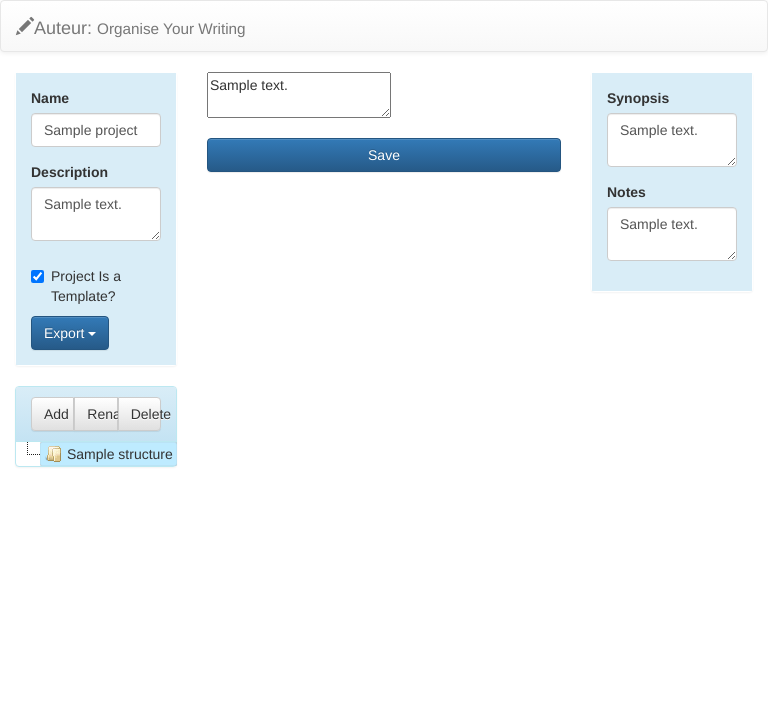
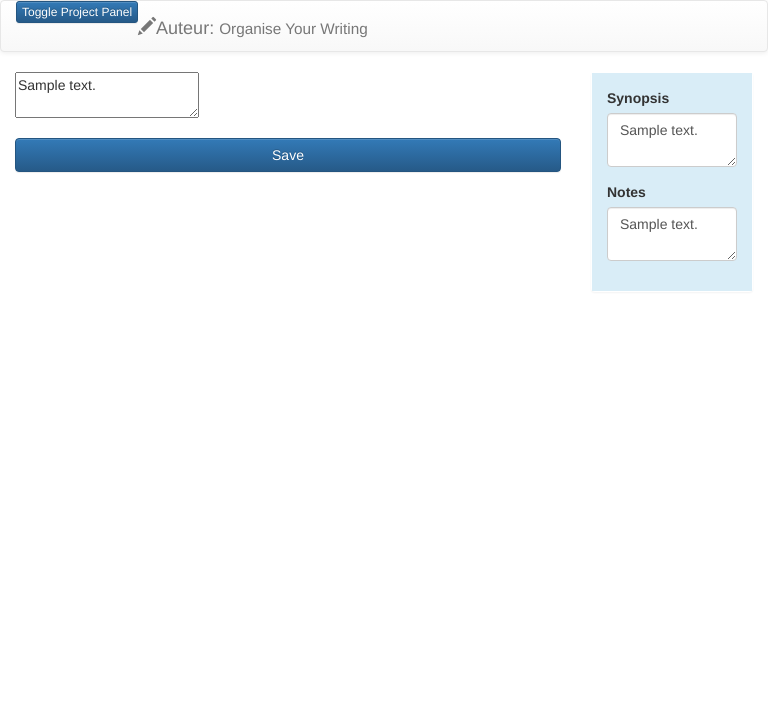
Before and after one commit to burtnoir/Auteur, a Flask app: page /project/1/ in a window 768 px wide. Shown: the top 727 px of the page. Run offline with Flask 2, Linux system fonts and the light colour scheme; tables that the repository leaves empty hold one stand-in row (values such as "Sample post"); some libraries are stand-ins or nearby versions.

Commit message:
Change the off canvas menus so they come in one at a time as the screen shrinks. Added some tests and made use of the session for the first time.

```diff
--- a/auteur/forms.py
+++ b/auteur/forms.py
@@ -3,6 +3,7 @@ Created on May 30, 2015
 
 @author: sbrooks
 '''
+from flask import session
 from flask_wtf import Form
 from wtforms import StringField, BooleanField, SelectField, TextAreaField, validators
 from auteur import db
@@ -29,6 +30,6 @@ class ProjectForm(Form):
         The naming is important - it must start with the word validate be followed
         by an underscore and then the name of the field.
         '''
-        num_same_names = db.session.query(Project.name, db.func.count(Project.name)).filter_by(name=field.data).scalar()
+        num_same_names = db.session.query(db.func.count()).filter(Project.name==field.data).filter(Project.id<>session.get('project_id', -1)).scalar()
         if num_same_names > 0:
             raise ValidationError(lazy_gettext('Name already used.  Maybe a writer should try to be more original?'))
--- a/auteur/static/content.js
+++ b/auteur/static/content.js
@@ -24,11 +24,11 @@ $(document).ready(
 
         // Toggle the off canvas element.
         $('[data-toggle="offcanvasright"]').click(function () {
-            $('#mainrow').addClass('row-offcanvas-right').removeClass('row-offcanvas-left').toggleClass('active');
+            $('#mainrow').removeClass('row-offcanvas-left').addClass('row-offcanvas-right').toggleClass('active');
           });
 
         $('[data-toggle="offcanvasleft"]').click(function () {
-            $('#mainrow').addClass('row-offcanvas-left').removeClass('row-offcanvas-right').toggleClass('active')
+            $('#mainrow').addClass('row-offcanvas-left').removeClass('row-offcanvas-right').toggleClass('active');
           });
 
 
--- a/auteur/static/offcanvas.css
+++ b/auteur/static/offcanvas.css
@@ -1,25 +1,25 @@
 /*
- * Style tweaks
- * --------------------------------------------------
+ * Style tweaks to allow off canvas panels.
+ * ----------------------------------------
  */
 html,
 body {
   overflow-x: hidden; /* Prevent scroll on narrow devices */
 }
-/* footer {
-  padding: 30px 0;
-} */
 
 /*
  * Off Canvas
  * --------------------------------------------------
+
+   This set takes effect at Bootstrap's extra small setting and allows us to have
+   an off canvas menu for both sides.  The original example had easing but I removed
+   it because of rendering issues when going straight from one side menu to the other.
+   Basically the easing would not happen because of the class change being done in js
+   so it looked bad sometimes easing and sometimes not.
  */
 @media screen and (max-width: 767px) {
   .row-offcanvas {
     position: relative;
-    -webkit-transition: all .25s ease-out;
-         -o-transition: all .25s ease-out;
-            transition: all .25s ease-out;
   }
 
   .row-offcanvas-right {
@@ -54,3 +54,44 @@ body {
     width: 50%; /* 6 columns */
   }
 }
+
+/* This set takes effect at Bootstrap's small setting and allows us to have
+   an off canvas menu for the left while allowing the right side to shrink down. */
+@media screen and (min-width: 768px) and (max-width: 991px) {
+  .row-offcanvas {
+    position: relative;
+  }
+
+  .row-offcanvas-right {
+    right: 0;
+  }
+
+  .row-offcanvas-left {
+    left: 0;
+  }
+
+  .row-offcanvas
+  .sidebar-offcanvas-right {
+    right: 0; /* 6 columns */
+  }
+
+
+  .row-offcanvas
+  .sidebar-offcanvas-left {
+    left: -50%; /* 6 columns */
+  }
+
+  .row-offcanvas-right.active {
+    right: 0; /* 6 columns */
+  }
+
+  .row-offcanvas-left.active {
+    left: 50%; /* 6 columns */
+  }
+
+  .sidebar-offcanvas-left {
+    position: absolute;
+    top: 0;
+    width: 50%; /* 6 columns */
+  }
+}
--- a/auteur/templates/content.html
+++ b/auteur/templates/content.html
@@ -1,7 +1,7 @@
 {% extends "layout.html" %}
 
 {% block navbar_buttons_before %}
-<p class="pull-left visible-xs">
+<p class="pull-left visible-xs visible-sm">
   <button type="button" class="btn btn-primary btn-xs" data-toggle="offcanvasleft">Toggle Project Panel</button>
 </p>
 {% endblock %}
@@ -15,7 +15,7 @@
 {% block body %}
 <div id="mainrow" class="row row-offcanvas row-offcanvas-right">
 
-  <div class="col-xs-6 col-sm-3 sidebar-offcanvas sidebar-offcanvas-left" id="leftsidebar">
+  <div class="col-xs-6 col-sm-6 col-md-3 sidebar-offcanvas sidebar-offcanvas-left" id="leftsidebar">
 
     <div id="projectdetails" class="panel">
 
@@ -67,7 +67,7 @@
     </div>
   </div>
 
-  <div class="col-xs-12 col-sm-6">
+  <div class="col-xs-12 col-sm-9 col-md-6">
 
 
     <form id="mainform">
@@ -80,7 +80,7 @@
 
   </div>
 
-  <div class="col-xs-6 col-sm-3 sidebar-offcanvas sidebar-offcanvas-right" id="rightsidebar">
+  <div class="col-xs-6 col-sm-3 col-md-3 sidebar-offcanvas sidebar-offcanvas-right" id="rightsidebar">
     <div id="projectdetails" class="panel">
       <div id="projectdisplay" class="panel-body bg-info">
         <form id="synopsisform">
--- a/auteur/templates/layout.html
+++ b/auteur/templates/layout.html
@@ -42,8 +42,8 @@
                     <div class="navbar-header">
                       {% block navbar_buttons_before %}{% endblock %}
                         <a class="navbar-brand" href="{{ url_for('get_project_list') }}"><span class="glyphicon glyphicon-pencil"></span>Auteur: <small>{{ _('Organise Your Writing') }}</small></a>
+                    </div>
                     {% block navbar_buttons_after %}{% endblock %}
-                    </div>
                 </div>
             </nav>
         </div>
--- a/auteur/views.py
+++ b/auteur/views.py
@@ -3,7 +3,7 @@ Created on Apr 25, 2015
 
 @author: sbrooks
 '''
-from flask import stream_with_context, Response
+from flask import stream_with_context, Response, session
 from flask.globals import request
 from flask.helpers import url_for, flash
 from flask.json import jsonify
@@ -25,21 +25,18 @@ def get_locale():
 @app.route('/')
 @app.route('/get_project_list', methods=['GET'])
 def get_project_list():
-
     projects = Project.query.filter(Project.is_deleted==False).filter(Project.is_template==False).all()
     return get_project_list_helper(projects)
 
 
 @app.route('/get_template_list', methods=['GET'])
 def get_template_list():
-
     projects = Project.query.filter(Project.is_deleted==False).filter(Project.is_template).all()
     return get_project_list_helper(projects)
 
 
 @app.route('/get_deleted_template_list', methods=['GET'])
 def get_deleted_template_list():
-
     projects = Project.query.filter(Project.is_deleted).filter(Project.is_template).all()
     return get_project_list_helper(projects)
 
@@ -54,6 +51,7 @@ def get_deleted_project_list():
 
 
 def get_project_list_helper(projects):
+    session.pop('project_id', None)
     form = ProjectForm(request.form)
     form.template.choices = [(t.id, t.name) for t in Project.query.order_by('name').filter(Project.is_template).filter(Project.is_deleted==False)]
     form.template.choices.insert(0, (0, gettext('-- Choose a Template --')))
@@ -78,6 +76,7 @@ def show_content(project_id, structure_id):
     section = Section.query.filter_by(structure_id=structure_id).first()
     synopsis = SectionSynopsis.query.filter_by(structure_id=structure_id).first()
     notes = SectionNotes.query.filter_by(structure_id=structure_id).first()
+    session['project_id'] = project_id
     return render_template('content.html',
                            project=project,
                            structure=structure,
@@ -109,6 +108,7 @@ def add_project():
     '''
     Add a project.  Default a tree structure and sections to go with them.
     '''
+    session.pop('project_id', None)
     form = ProjectForm(request.form)
     form.template.choices = [(t.id, t.name) for t in Project.query.order_by('name').filter(Project.is_template)]
     form.template.choices.insert(0, (0, gettext('-- Choose a Template --')))
@@ -122,6 +122,7 @@ def add_project():
             create_node(project=project, title=form.name.data)
 
         db.session.commit()
+        session['project_id'] = project.id
 
         flash('New Project Added')
         return redirect(url_for('show_content', project_id=project.id, structure_id=None))
```
Also changed, not shown: tests.py (+31 -0 lines).
